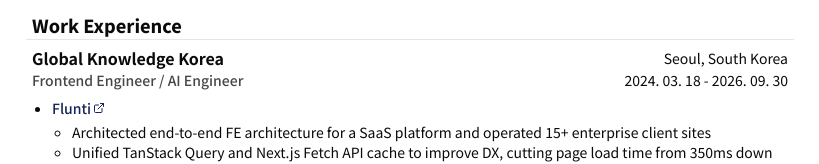
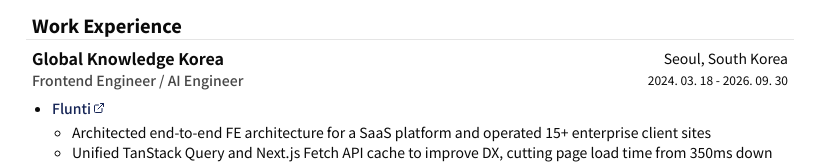
Before and after one commit to B-HS/RESUME, a Next.js app: page /en in a window 1280 px wide. Shown: the part 187-351 px from the top of the page, without its empty margins (230-1049 px from the left). Built offline with nearby package versions, Linux system fonts and the light colour scheme.

Commit message:
fix: fix date font size to xs

```diff
--- a/features/resume/section.tsx
+++ b/features/resume/section.tsx
@@ -31,7 +31,7 @@
                 </div>
                 <div className='flex justify-between items-center'>
                     <h5 className='text-sm font-medium text-foreground/75'>{getWorkText('ROLE')}</h5>
-                    <p className='text-sm'>{getWorkText('PERIOD')}</p>
+                    <p className='text-xs'>{getWorkText('PERIOD')}</p>
                 </div>
                 {workList.map((item) => {
                     const site = getWorkText('SITE', item)
```
